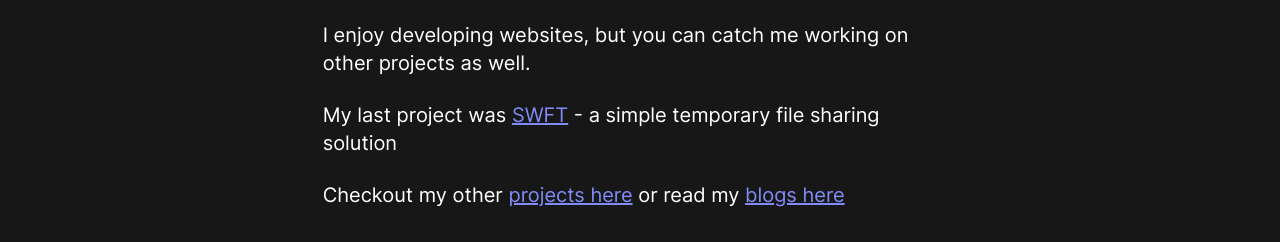
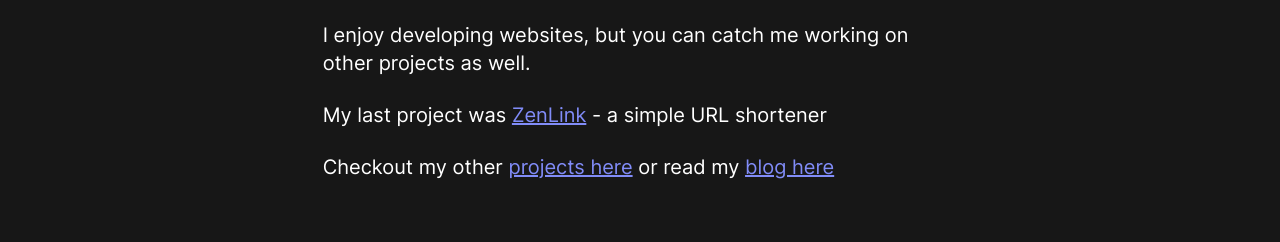
Before and after one commit to hect1k/portfolio, an Astro site: page / in a window 1280 px wide. Shown: the part 407-649 px from the top of the page. Built offline with nearby package versions, Linux system fonts and the light colour scheme; Astro itself is replaced by a stand-in of ours.

Commit message:
updated index

```diff
--- a/src/pages/404.astro
+++ b/src/pages/404.astro
@@ -3,7 +3,7 @@ import ScreenLayout from "@layouts/Screen.astro";
 ---
 
 <ScreenLayout title="Page Not Found :/ | Nnisarg Gada">
-  <div class="w-full h-full flex flex-col items-center justify-center">
+  <div class="w-full h-[calc(100vh-5rem)] flex flex-col items-center justify-center">
     <h1 class="text-5xl font-bold">404</h1>
     <p class="text-2xl">Page not found :/</p>
   </div>
--- a/src/pages/index.astro
+++ b/src/pages/index.astro
@@ -15,8 +15,8 @@ import Youtube from "@components/svgs/Youtube.astro";
       <h2 class="text-3xl font-bold">I'm <a class="text-accent" href="https://github.com/nnisarggada">Nnisarg </a></h2>
       <p class="text-xl">I'm a Computer Engineering student, developer, Linux user, open-source enthusiast and an existentialist :P</p>
       <p class="text-xl">I enjoy developing websites, but you can catch me working on other projects as well.</p>
-      <p class="text-xl">My last project was <a class="underline text-accent" href="https://share.nnisarg.in" target="_blank">SWFT</a> - a simple temporary file sharing solution</p>
-      <p class="text-xl">Checkout my other <a class="underline text-accent" href="/projects">projects here</a> or read my <a class="underline text-accent" href="/blogs">blogs here</a></p>
+      <p class="text-xl">My last project was <a class="underline text-accent" href="https://short.nnisarg.in" target="_blank">ZenLink</a> - a simple URL shortener</p>
+      <p class="text-xl">Checkout my other <a class="underline text-accent" href="/projects">projects here</a> or read my <a class="underline text-accent" href="/blog">blog here</a></p>
     </div>
     <div class="flex flex-col gap-2 md:gap-6">
       <h2 class="text-3xl font-bold">My Socials</h2>
```
